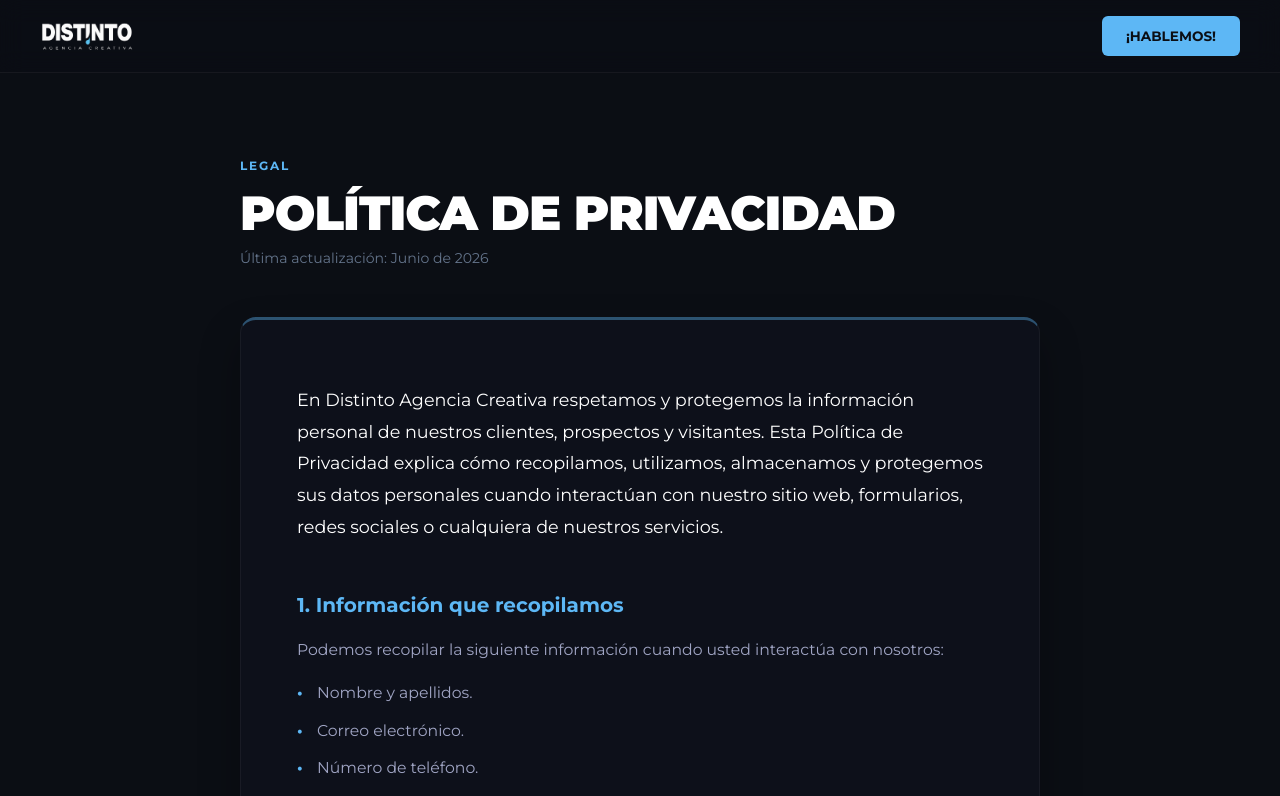
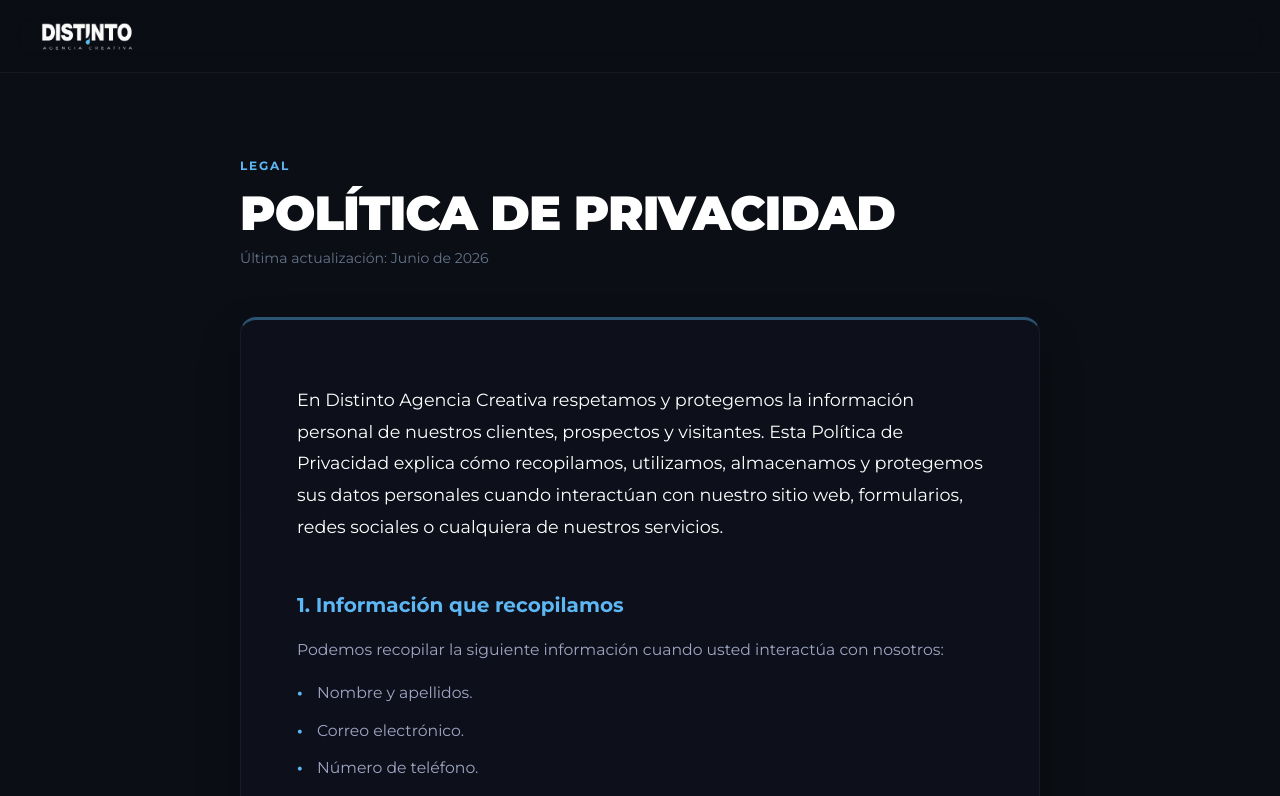
Before and after one commit to DavidRestrepoo/pyDistinto, an Angular app: page /privacidad in a window 1280 px wide. Shown: the top 796 px of the page. Built offline with nearby package versions, Linux system fonts and the light colour scheme.

Commit message:
style: eliminar botón Hablemos de los encabezados de términos y privacidad

```diff
--- a/src/app/pages/privacidad/privacidad.component.html
+++ b/src/app/pages/privacidad/privacidad.component.html
@@ -6,8 +6,6 @@
       <a routerLink="/home" class="srv-brand" aria-label="Distinto inicio">
         <img src="/Logos/distinto_logo.png" alt="Distinto Agencia Creativa" class="srv-brand__logo" />
       </a>
-
-      <a routerLink="/home" fragment="contacto" class="srv-nav-cta">¡HABLEMOS!</a>
     </nav>
   </section>
 
--- a/src/app/pages/terminos/terminos.component.html
+++ b/src/app/pages/terminos/terminos.component.html
@@ -6,8 +6,6 @@
       <a routerLink="/home" class="srv-brand" aria-label="Distinto inicio">
         <img src="/Logos/distinto_logo.png" alt="Distinto Agencia Creativa" class="srv-brand__logo" />
       </a>
-
-      <a routerLink="/home" fragment="contacto" class="srv-nav-cta">¡HABLEMOS!</a>
     </nav>
   </section>
 
```
